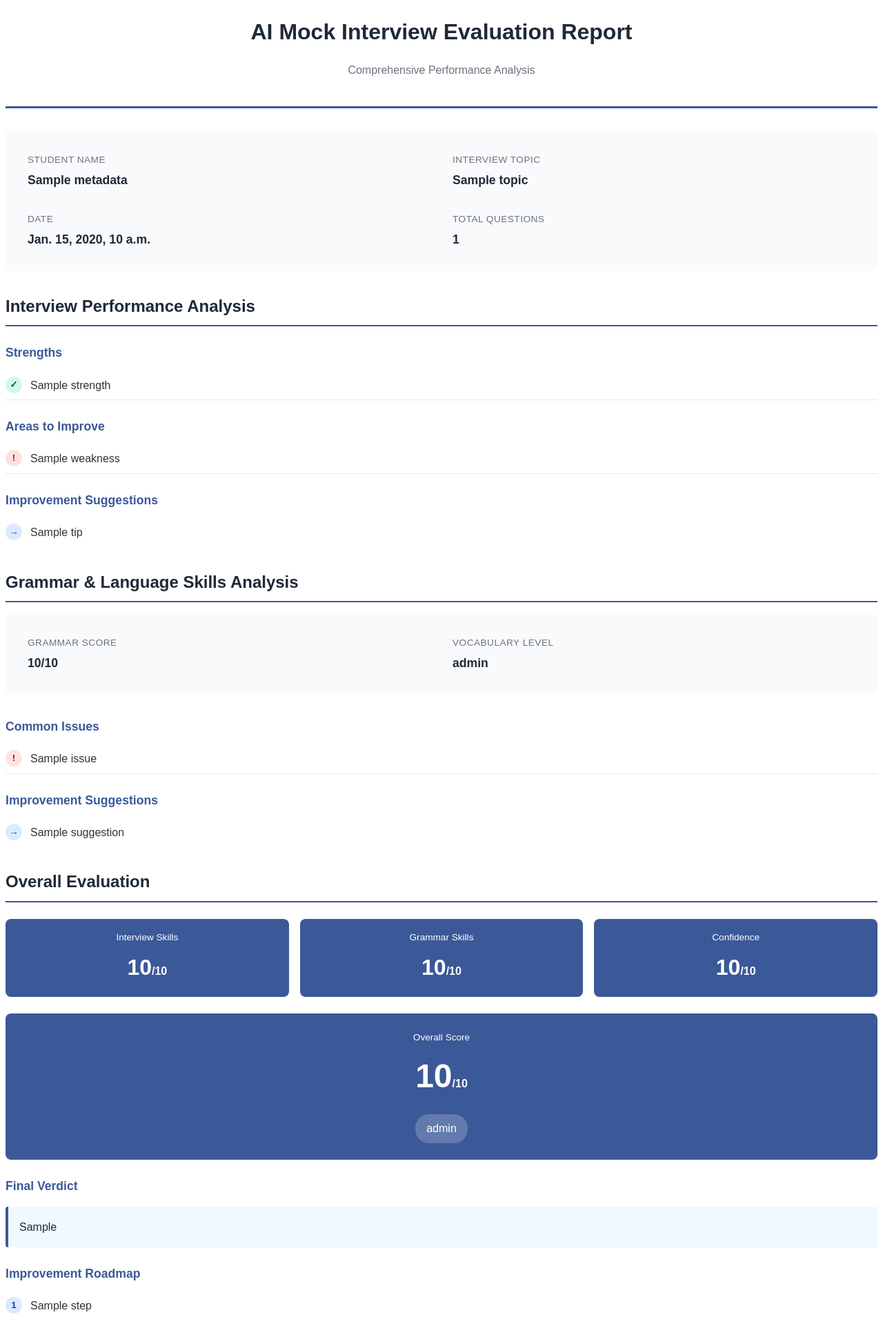
After one commit to RamRojith/mock-interview-, a Django app: template interview_core/templates/interview_core/report_pdf.html in a window 1280 px wide. The commit adds this page. Shown: the whole page at 69% size. Run offline with Django 5.2, Linux system fonts and the light colour scheme; the template is opened without the code that fills it: most values are stand-ins (such as "Sample title", 1, 10 or a date in 2020).

Commit message:
Add PDF download feature for interview reports - Add WeasyPrint for PDF generation - Create download_report_pdf view - Add report_pdf.html template optimized for PDF - Update report.html with Download PDF button - Add URL route for PDF download

```diff
--- /dev/null
+++ b/interview_core/templates/interview_core/report_pdf.html
@@ -0,0 +1,320 @@
+<!DOCTYPE html>
+<html lang="en">
+<head>
+    <meta charset="UTF-8">
+    <meta name="viewport" content="width=device-width, initial-scale=1.0">
+    <title>Interview Report - {{ report.metadata.student_name }}</title>
+    <style>
+        @page {
+            size: A4;
+            margin: 2cm;
+        }
+
+        body {
+            font-family: 'Arial', sans-serif;
+            line-height: 1.6;
+            color: #333;
+        }
+
+        .report-header {
+            text-align: center;
+            padding-bottom: 1.5rem;
+            border-bottom: 3px solid #3B5998;
+            margin-bottom: 2rem;
+        }
+
+        .report-title {
+            font-size: 2rem;
+            font-weight: 700;
+            color: #1F2937;
+            margin-bottom: 0.5rem;
+        }
+
+        .report-subtitle {
+            font-size: 1rem;
+            color: #6B7280;
+        }
+
+        .metadata-grid {
+            display: grid;
+            grid-template-columns: repeat(2, 1fr);
+            gap: 1rem;
+            margin-bottom: 2rem;
+            background: #F9FAFB;
+            padding: 1.5rem;
+            border-radius: 8px;
+        }
+
+        .metadata-item {
+            padding: 0.5rem;
+        }
+
+        .metadata-label {
+            font-size: 0.85rem;
+            color: #6B7280;
+            text-transform: uppercase;
+            letter-spacing: 0.5px;
+            margin-bottom: 0.25rem;
+        }
+
+        .metadata-value {
+            font-size: 1.1rem;
+            font-weight: 600;
+            color: #1F2937;
+        }
+
+        .section-title {
+            font-size: 1.5rem;
+            font-weight: 600;
+            color: #1F2937;
+            margin-top: 2rem;
+            margin-bottom: 1rem;
+            padding-bottom: 0.5rem;
+            border-bottom: 2px solid #3B5998;
+        }
+
+        .subsection-title {
+            font-size: 1.1rem;
+            font-weight: 600;
+            color: #3B5998;
+            margin-top: 1.5rem;
+            margin-bottom: 0.75rem;
+        }
+
+        .list-item {
+            padding: 0.5rem 0;
+            border-bottom: 1px solid #E5E7EB;
+            display: flex;
+            align-items: flex-start;
+            gap: 0.75rem;
+        }
+
+        .list-item:last-child {
+            border-bottom: none;
+        }
+
+        .list-icon {
+            flex-shrink: 0;
+            width: 24px;
+            height: 24px;
+            border-radius: 50%;
+            display: flex;
+            align-items: center;
+            justify-content: center;
+            font-weight: bold;
+            font-size: 0.85rem;
+        }
+
+        .icon-strength {
+            background: #D1FAE5;
+            color: #065F46;
+        }
+
+        .icon-weakness {
+            background: #FEE2E2;
+            color: #991B1B;
+        }
+
+        .icon-tip {
+            background: #DBEAFE;
+            color: #1E40AF;
+        }
+
+        .score-grid {
+            display: grid;
+            grid-template-columns: repeat(3, 1fr);
+            gap: 1rem;
+            margin: 1.5rem 0;
+        }
+
+        .score-card {
+            text-align: center;
+            padding: 1rem;
+            background: #3B5998;
+            color: white;
+            border-radius: 8px;
+        }
+
+        .score-label {
+            font-size: 0.85rem;
+            margin-bottom: 0.5rem;
+        }
+
+        .score-value {
+            font-size: 2rem;
+            font-weight: 700;
+        }
+
+        .score-max {
+            font-size: 1rem;
+        }
+
+        .overall-score {
+            text-align: center;
+            padding: 1.5rem;
+            background: #3B5998;
+            color: white;
+            border-radius: 8px;
+            margin: 1.5rem 0;
+        }
+
+        .overall-score-value {
+            font-size: 3rem;
+            font-weight: 700;
+            margin: 0.5rem 0;
+        }
+
+        .readiness-badge {
+            display: inline-block;
+            padding: 0.5rem 1rem;
+            background: rgba(255, 255, 255, 0.2);
+            border-radius: 20px;
+            font-weight: 500;
+            margin-top: 0.5rem;
+        }
+
+        .verdict-box {
+            background: #F0F9FF;
+            border-left: 4px solid #3B5998;
+            padding: 1rem;
+            border-radius: 4px;
+            margin: 1rem 0;
+            line-height: 1.7;
+            color: #1F2937;
+        }
+
+        .page-break {
+            page-break-after: always;
+        }
+    </style>
+</head>
+<body>
+    <!-- Report Header -->
+    <div class="report-header">
+        <h1 class="report-title">AI Mock Interview Evaluation Report</h1>
+        <p class="report-subtitle">Comprehensive Performance Analysis</p>
+    </div>
+
+    <!-- Metadata -->
+    <div class="metadata-grid">
+        <div class="metadata-item">
+            <div class="metadata-label">Student Name</div>
+            <div class="metadata-value">{{ report.metadata.student_name }}</div>
+        </div>
+        <div class="metadata-item">
+            <div class="metadata-label">Interview Topic</div>
+            <div class="metadata-value">{{ report.metadata.topic }}</div>
+        </div>
+        <div class="metadata-item">
+            <div class="metadata-label">Date</div>
+            <div class="metadata-value">{{ report.metadata.date }}</div>
+        </div>
+        <div class="metadata-item">
+            <div class="metadata-label">Total Questions</div>
+            <div class="metadata-value">{{ report.metadata.total_questions }}</div>
+        </div>
+    </div>
+
+    <!-- Interview Performance Analysis -->
+    <section>
+        <h2 class="section-title">Interview Performance Analysis</h2>
+
+        <h3 class="subsection-title">Strengths</h3>
+        {% for strength in report.interview_performance.strengths %}
+        <div class="list-item">
+            <div class="list-icon icon-strength">✓</div>
+            <div>{{ strength }}</div>
+        </div>
+        {% endfor %}
+
+        <h3 class="subsection-title">Areas to Improve</h3>
+        {% for weakness in report.interview_performance.weaknesses %}
+        <div class="list-item">
+            <div class="list-icon icon-weakness">!</div>
+            <div>{{ weakness }}</div>
+        </div>
+        {% endfor %}
+
+        <h3 class="subsection-title">Improvement Suggestions</h3>
+        {% for tip in report.interview_performance.improvement_tips %}
+        <div class="list-item">
+            <div class="list-icon icon-tip">→</div>
+            <div>{{ tip }}</div>
+        </div>
+        {% endfor %}
+    </section>
+
+    <div class="page-break"></div>
+
+    <!-- Grammar & Language Analysis -->
+    <section>
+        <h2 class="section-title">Grammar & Language Skills Analysis</h2>
+
+        <div class="metadata-grid">
+            <div class="metadata-item">
+                <div class="metadata-label">Grammar Score</div>
+                <div class="metadata-value">{{ report.grammar_analysis.grammar_score }}/10</div>
+            </div>
+            <div class="metadata-item">
+                <div class="metadata-label">Vocabulary Level</div>
+                <div class="metadata-value">{{ report.grammar_analysis.vocabulary_level }}</div>
+            </div>
+        </div>
+
+        <h3 class="subsection-title">Common Issues</h3>
+        {% for issue in report.grammar_analysis.common_issues %}
+        <div class="list-item">
+            <div class="list-icon icon-weakness">!</div>
+            <div>{{ issue }}</div>
+        </div>
+        {% endfor %}
+
+        <h3 class="subsection-title">Improvement Suggestions</h3>
+        {% for suggestion in report.grammar_analysis.improvement_suggestions %}
+        <div class="list-item">
+            <div class="list-icon icon-tip">→</div>
+            <div>{{ suggestion }}</div>
+        </div>
+        {% endfor %}
+    </section>
+
+    <!-- Overall Evaluation -->
+    <section>
+        <h2 class="section-title">Overall Evaluation</h2>
+
+        <div class="score-grid">
+            <div class="score-card">
+                <div class="score-label">Interview Skills</div>
+                <div class="score-value">{{ report.overall_evaluation.interview_skills_score }}<span class="score-max">/10</span></div>
+            </div>
+            <div class="score-card">
+                <div class="score-label">Grammar Skills</div>
+                <div class="score-value">{{ report.overall_evaluation.grammar_skills_score }}<span class="score-max">/10</span></div>
+            </div>
+            <div class="score-card">
+                <div class="score-label">Confidence</div>
+                <div class="score-value">{{ report.overall_evaluation.confidence_score }}<span class="score-max">/10</span></div>
+            </div>
+        </div>
+
+        <div class="overall-score">
+            <div class="score-label">Overall Score</div>
+            <div class="overall-score-value">{{ report.overall_evaluation.overall_score }}<span class="score-max">/10</span></div>
+            <div class="readiness-badge">{{ report.overall_evaluation.readiness_level }}</div>
+        </div>
+
+        <h3 class="subsection-title">Final Verdict</h3>
+        <div class="verdict-box">
+            {{ report.overall_evaluation.final_verdict }}
+        </div>
+
+        <h3 class="subsection-title">Improvement Roadmap</h3>
+        {% for step in report.overall_evaluation.improvement_roadmap %}
+        <div class="list-item">
+            <div class="list-icon icon-tip">{{ forloop.counter }}</div>
+            <div>{{ step }}</div>
+        </div>
+        {% endfor %}
+    </section>
+</body>
+</html>
--- a/interview_core/urls.py
+++ b/interview_core/urls.py
@@ -1,5 +1,5 @@
 from django.urls import path
-from .views import StartSessionView, ProcessResponseView, landing_view, mic_test_view, index_view, interview_view, interview_report_view, health_check_view
+from .views import StartSessionView, ProcessResponseView, landing_view, mic_test_view, index_view, interview_view, interview_report_view, health_check_view, download_report_pdf
 
 urlpatterns = [
     path('', landing_view, name='landing'),
@@ -7,6 +7,7 @@ urlpatterns = [
     path('start/', index_view, name='interview_start'),
     path('interview/<int:session_id>/', interview_view, name='interview'),
     path('report/<int:session_id>/', interview_report_view, name='interview_report'),
+    path('report/<int:session_id>/download/', download_report_pdf, name='download_report_pdf'),
     path('api/start-session/', StartSessionView.as_view(), name='start_session'),
     path('api/process-response/', ProcessResponseView.as_view(), name='process_response'),
     path('api/health/', health_check_view, name='health_check'),
--- a/requirements.txt
+++ b/requirements.txt
@@ -8,3 +8,4 @@ pydub
 soundfile
 requests
 edge-tts
+weasyprint
```
Also changed, not shown: interview_core/templates/interview_core/report.html (+12 -5 lines), interview_core/views.py (+62 -1 lines), set_admin_password.py (added, +16 -0 lines).
